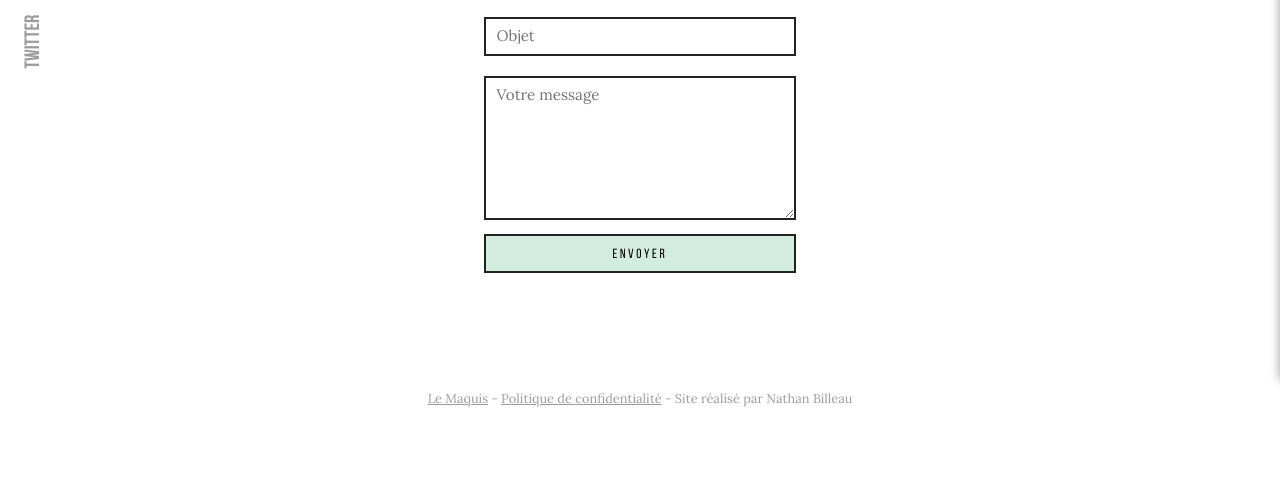
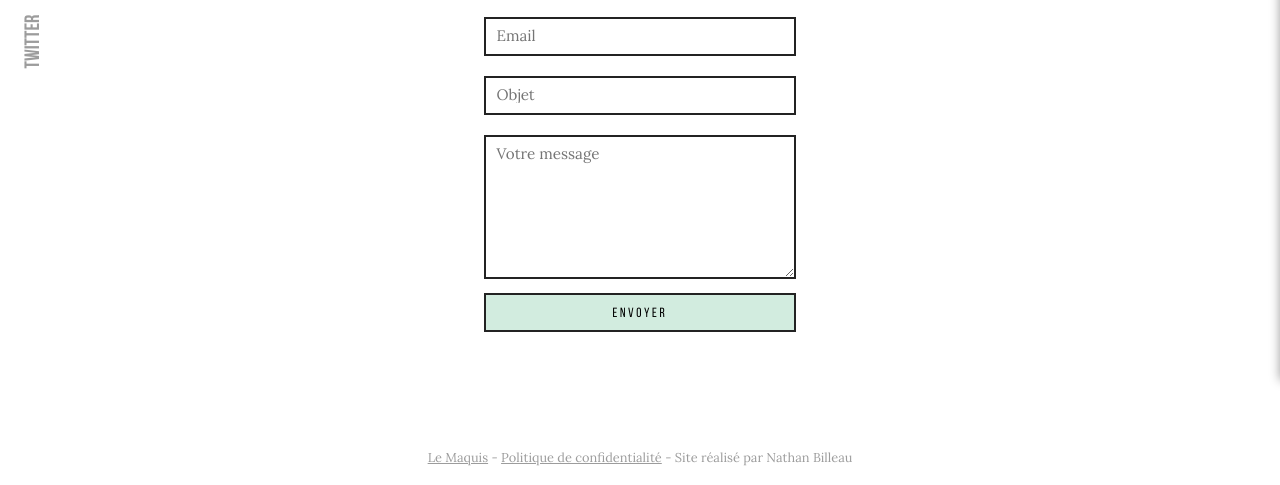
Before and after one commit to NathanBilleau/lemaquis, a Gatsby site: page /contact in a window 1280 px wide. Shown: the part 420-905 px from the top of the page. Before the commit the page ends 846 px from the top, so only its background shows below. Built offline with nearby package versions, Linux system fonts and the light colour scheme; Gatsby itself is replaced by a stand-in of ours.

Commit message:
contact form

```diff
--- a/package.json
+++ b/package.json
@@ -5,7 +5,7 @@
   "version": "0.1.0",
   "author": "Kyle Mathews <mathews.kyle@gmail.com>",
   "dependencies": {
-    "gatsby": "^2.1.27",
+    "gatsby": "^2.2.8",
     "gatsby-image": "^2.0.31",
     "gatsby-plugin-google-analytics": "^2.0.17",
     "gatsby-plugin-manifest": "^2.0.22",
--- a/src/pages/contact.js
+++ b/src/pages/contact.js
@@ -10,8 +10,9 @@ const ContactPage = () => (
     <div className="Page1">
             <h1>Contact</h1>
 
-            <form className="contactForm" name="contact" method="POST" data-netlify="true">
+            <form className="contactForm" name="MailContact" method="POST" data-netlify="true">
               <input type="text" name="Nom" placeholder="Nom" />
+              <input type="mail" name="email" placeholder="Email" />
               <input type="text" name="Objet" placeholder="Objet" />
               <textarea name="Message" placeholder="Votre message"></textarea>
               <button type="submit">Envoyer</button>
```
Also changed, not shown: 1 other file.
